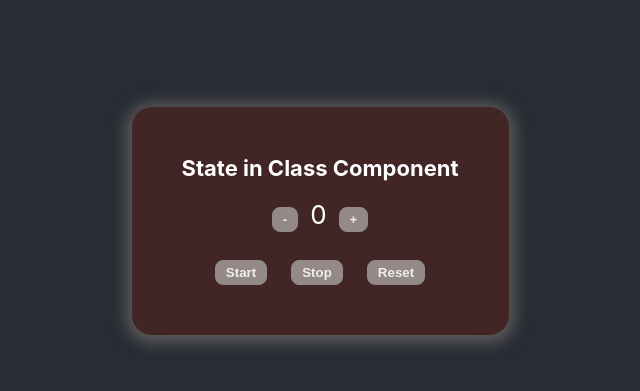
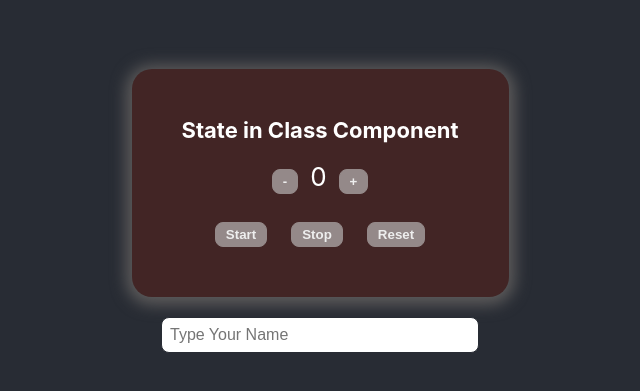
Before and after one commit to nazmul98/exploring-react-class-component, a React (Create React App) app: page / in a window 1280 px wide. Shown: the part 179-570 px from the top of the page, without its empty margins (320-960 px from the left). Built offline with nearby package versions, Linux system fonts and the light colour scheme.

Commit message:
play with simple event handling

```diff
--- a/src/App.js
+++ b/src/App.js
@@ -1,6 +1,7 @@
 import React from 'react';
 import './App.css';
-import Timer from './Component/Timer/Timer'
+import Timer from './Component/Timer/Timer';
+import Event from './Component/Event/Event';
 
 class App extends React.Component {
   render() {
@@ -8,6 +9,7 @@ class App extends React.Component {
       <div className="App">
         <header className="App-header">
             <Timer />
+            <Event />
         </header>
       </div>
     );
--- /dev/null
+++ b/src/Component/Event/Event.css
@@ -0,0 +1,11 @@
+.Container input {
+    margin-top: 20px;
+    width: 300px;
+    padding: 8px 8px;
+    border: 1px solid #282C34;
+    border-radius: 8px;
+    font-size: 16px;
+}
+.Container input:focus {
+    outline: none;
+}
--- /dev/null
+++ b/src/Component/Event/Event.js
@@ -0,0 +1,37 @@
+import React from 'react';
+import './Event.css'
+
+class Event extends React.Component {
+    state = {
+        name : ""
+    }
+    handleChange = (event) => {
+        this.setState({name: event.target.value});
+        console.log(this.state.name);
+    }
+    handleBlur = () => {
+        if (!this.state.name) {
+            alert("Please, Input your name");
+        }
+        console.log("I am Blur Event");
+    }
+    handleFocus = () => {
+        console.log("I'm Focus Event");
+    }
+    render () {
+        return (
+            <div className="Container">
+                <input
+                type="text"
+                placeholder="Type Your Name"
+                onChange={this.handleChange}
+                onFocus={this.handleFocus}
+                onBlur={this.handleBlur}
+                />
+                {this.state.name && <h2>Welcome, {this.state.name}</h2>}
+            </div>
+        );
+    }
+}
+
+export default Event;
```
